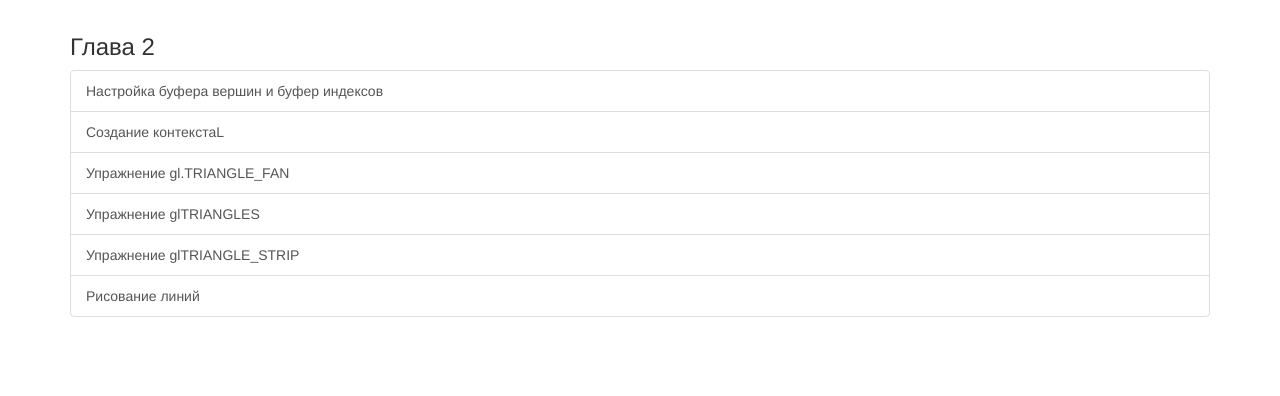
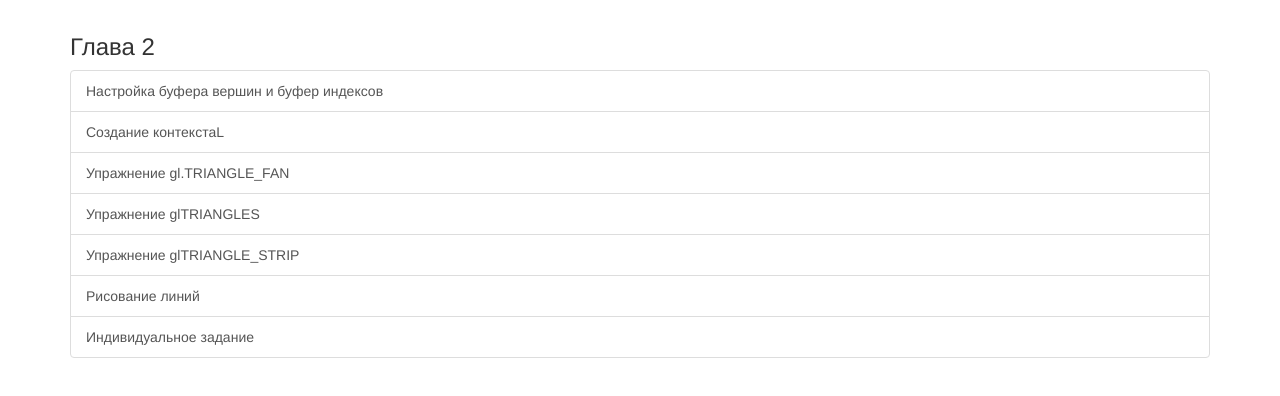
Before and after one commit to IST-NOT-FOUND/CGG-Zimin, a plain HTML site: page chapter/chapter2index.html in a window 1280 px wide. Shown: the part 58-454 px from the top of the page. Drawn offline with nearby package versions, Linux system fonts and the light colour scheme.

Commit message:
Добавлена ссылка на индивидуальные задания

```diff
--- a/chapter/chapter2index.html
+++ b/chapter/chapter2index.html
@@ -26,6 +26,7 @@
                 <a href="chapter2glTRIANGLES.html" class="list-group-item">Упражнение glTRIANGLES</a>
                 <a href="chapter2glTRIANGLE_STRIP.html" class="list-group-item">Упражнение glTRIANGLE_STRIP</a>
                 <a href="chapter2drawline.html" class="list-group-item">Рисование линий</a>
+                <a href="chapter2glTRIANGLE_STRIPissue.html" class="list-group-item">Индивидуальное задание</a>
               <!--  <a href="chapter/chapter2example1.html" class="list-group-item">Создание контекста</a> -->
 
             </div>
```
